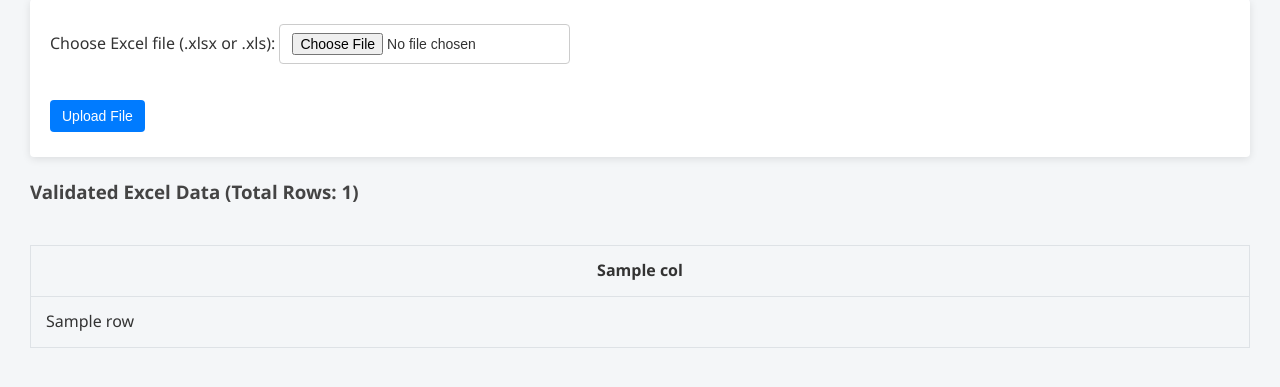
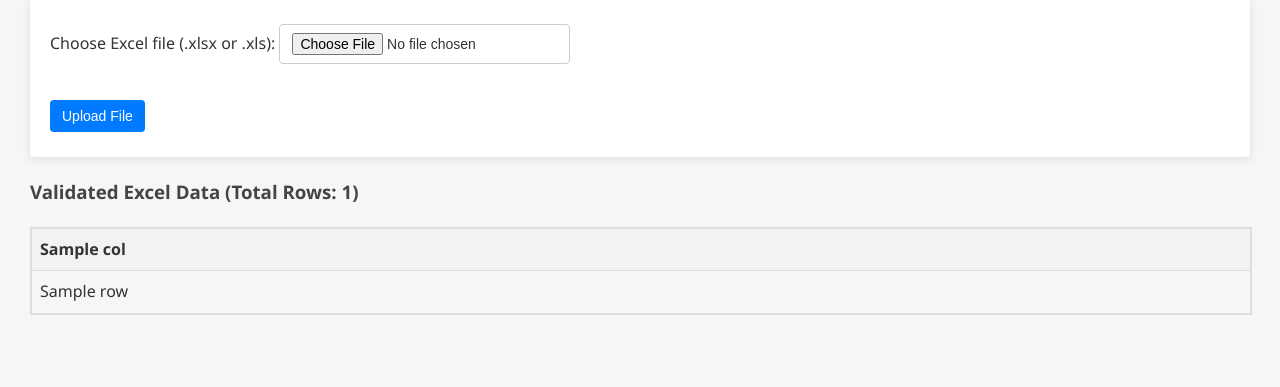
Before and after one commit to abhi1302/excel-viewer, a Flask app: template templates/index.html in a window 1280 px wide. Shown: the part 109-496 px from the top of the page. Run offline with Flask 3, Linux system fonts and the light colour scheme; the template is opened without the code that fills it: most values are stand-ins (such as "Sample title", 1, 10 or a date in 2020).

Commit message:
fixing Enhanced Table Scrolling

```diff
--- a/templates/index.html
+++ b/templates/index.html
@@ -4,9 +4,28 @@
   <title>Excel Viewer and Ratesheet Validator</title>
   <link rel="stylesheet" href="{{ url_for('static', filename='style.css') }}">
   <style>
-    /* Inline CSS to make the table scrollable horizontally */
+    /* Container that allows horizontal scrolling */
     .scroll-container {
       overflow-x: auto;
+      width: 100%;
+      border: 1px solid #ddd;
+      margin-top: 20px;
+    }
+    /* Ensure the table has a minimum width */
+    .scroll-container table {
+      min-width: 800px; /* adjust this value as needed */
+      border-collapse: collapse;
+      width: 100%;
+    }
+    /* Basic table styling */
+    .scroll-container th, .scroll-container td {
+      border: 1px solid #ddd;
+      padding: 8px;
+      white-space: nowrap; /* Prevent text from wrapping */
+      text-align: left;
+    }
+    .scroll-container th {
+      background-color: #f2f2f2;
     }
   </style>
 </head>
@@ -56,7 +75,6 @@
   {% if data and headers %}
     <h3>Validated Excel Data (Total Rows: {{ data|length }})</h3>
     <div class="scroll-container">
-      <div class="table-container">
       <table>
         <thead>
           <tr>
@@ -76,7 +94,6 @@
         </tbody>
       </table>
     </div>
-    </div>
   {% endif %}
 </body>
 </html>
```
Lines whose indentation alone changed are shown as unchanged.
